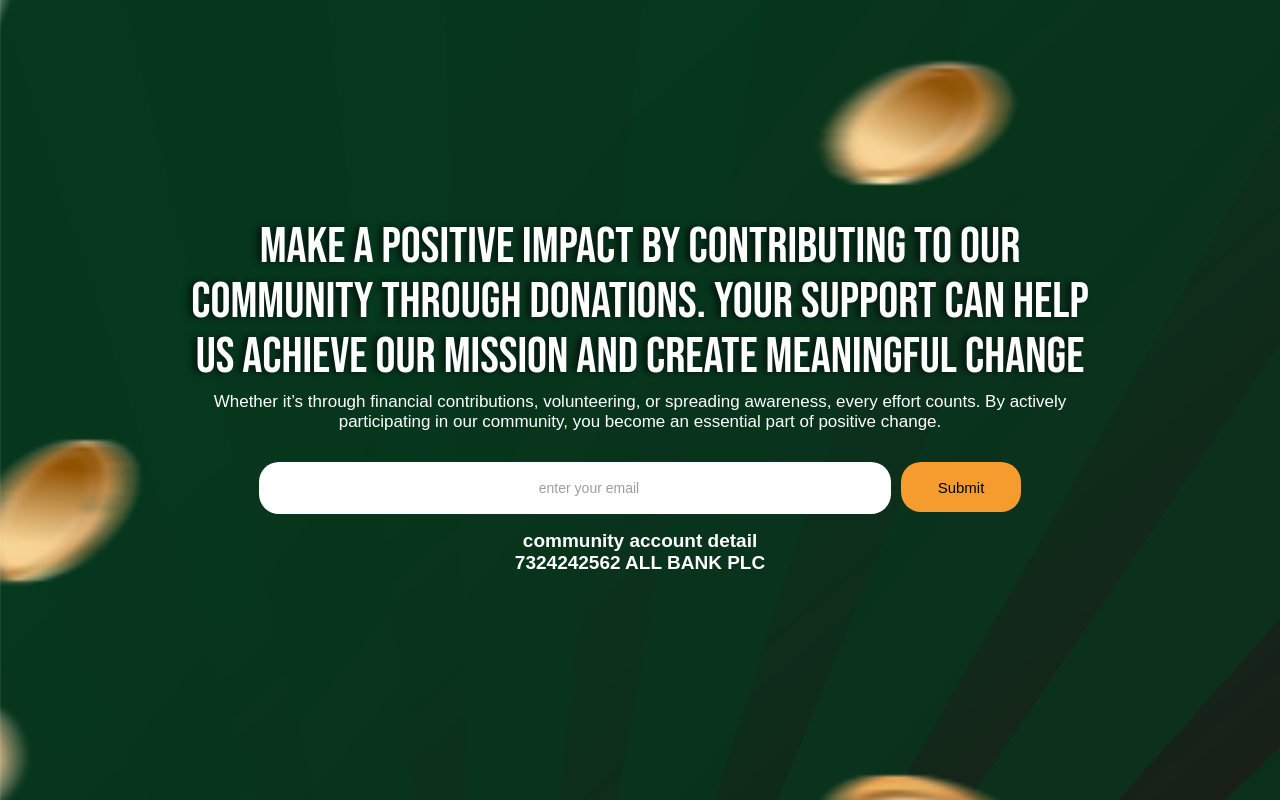
After one commit to Aareoluwa/NeuralNest, a PHP site: page /donation.html in a window 1280 px wide. The commit adds this page. Run offline with PHP 8.4, Linux system fonts and the light colour scheme.

Commit message:
Worked on fromt end

```diff
--- a/booking.css
+++ b/booking.css
@@ -5,6 +5,7 @@
 .cont{
     display: flex;
     justify-content: center;
+    background-color: #fcf9f9;
 }
 .cons{
     margin-top: 40px;
--- a/cascading sheet/card.css
+++ b/cascading sheet/card.css
@@ -1,6 +1,8 @@
+
+
 .carton{
     font-family: sans-serif;
-    margin: auto;
+
     margin-top: 20px;
 }
 
--- /dev/null
+++ b/donation.html
@@ -0,0 +1,114 @@
+<!DOCTYPE html>
+<html lang="en">
+  <head>
+    <meta charset="UTF-8" />
+    <meta name="viewport" content="width=device-width, initial-scale=1.0" />
+    <title>donation_page</title>
+    <style>
+      @import url("https://fonts.googleapis.com/css2?family=Bebas+Neue&display=swap");
+
+      body {
+        background-image: url(/donation.png);
+        background-attachment: fixed;
+        background-repeat: no-repeat;
+        background-size: cover;
+      }
+
+      .hero1 {
+        font-size: 50px;
+        color: #ffff;
+        text-shadow: -4px 0px 6px rgba(0, 0, 0, 0.66);
+        text-align: center;
+        font-family: "Bebas Neue", sans-serif;
+        font-weight: 400;
+        font-style: normal;
+        line-height: 1.1;
+        margin-top: 220px;
+        margin-bottom: 0;
+      }
+
+      h6 {
+        text-align: center;
+        font-size: 17px;
+        color: #ffffff;
+        font-family: Arial, Helvetica, sans-serif;
+        font-weight: 100;
+        margin-top: 7px;
+        margin-bottom: 0;
+      }
+
+      .email {
+        border-radius: 20px;
+        width: 600px;
+        height: 50px;
+        border: none;
+        outline: none;
+        background: #ffffff;
+        padding-left: 30px;
+        margin-top: 30px;
+      }
+      ::placeholder {
+        color: #a09d9d;
+        opacity: 1;
+        padding: 10px;
+        text-align: center;
+        font-size: 14px;
+      }
+
+      .sub {
+        border-radius: 20px;
+        width: 120px;
+        height: 50px;
+        border: none;
+        outline: none;
+        background: #f69c2f;
+        font-size: 15px;
+        font-weight: 200;
+        color: black;
+        margin-top: 30px;
+      }
+      .sub:hover{
+        background: #e79128;
+        font-size: 17px;
+      }
+      h2 {
+        color: #ffffff;
+        font-size: 19px;
+        text-align: center;
+        font-family: Arial, Helvetica, sans-serif;
+      }
+      div {
+        display: flex;
+        justify-content: center;
+        gap: 10px;
+      }
+    </style>
+  </head>
+  <body>
+    <p class="hero1">
+      Make A Positive Impact By Contributing To Our<br />Community Through
+      Donations. Your support Can Help<br />
+      Us Achieve Our Mission And Create Meaningful Change
+    </p>
+    <h6>
+      Whether it’s through financial contributions, volunteering, or spreading
+      awareness, every effort counts. By actively<br>participating in our
+      community, you become an essential part of positive change.
+    </h6>
+    <div>
+      <input
+        type="email"
+        id="email"
+        name="email"
+        class="email"
+        placeholder="enter your email"
+      />
+      <input type="submit" value="Submit" class="sub" />
+    </div>
+
+    <h2>
+      community account detail<br />
+      7324242562 ALL BANK PLC
+    </h2>
+  </body>
+</html>
--- a/html/card.html
+++ b/html/card.html
@@ -1,3 +1,5 @@
+
+
 <div class="carton">
   <span id="up-book">Booked 4 times in the last 48 hours</span>
   <div class="cards">
--- a/index.html
+++ b/index.html
@@ -63,10 +63,8 @@ href="https://cdn.jsdelivr.net/npm/swiper@11/swiper-bundle.min.css"
           <div class="logo">YouCare.</div>
           <nav>
               <ul>
-                  <li><a href="#">Home</a></li>
-                  <li><a href="#">Therapist</a></li>
                   <li><a href="/booking.html">Booking</a></li>
-                  <li><a href="#">Contact</a></li>
+                  <li><a href="/contactUs/index.html">Contact</a></li>
                   <li><a href="/loginPage.html" class="account-btn"> Sign out</a></li>
               </ul>
           </nav>
--- a/style.css
+++ b/style.css
@@ -1,4 +1,5 @@
 .flex{
     display: flex;
     justify-content: center;
+    margin-top: 80px;
 }
```
Also changed, not shown: about/index.html (+3 -4 lines), about/style.css (+10 -10 lines), contactUs/index.html (added, +75 -0 lines), contactUs/styles.css (added, +114 -0 lines), styles.css (+7 -5 lines), toli.html (+4 -3 lines), donation.png (added), 1 other file.
